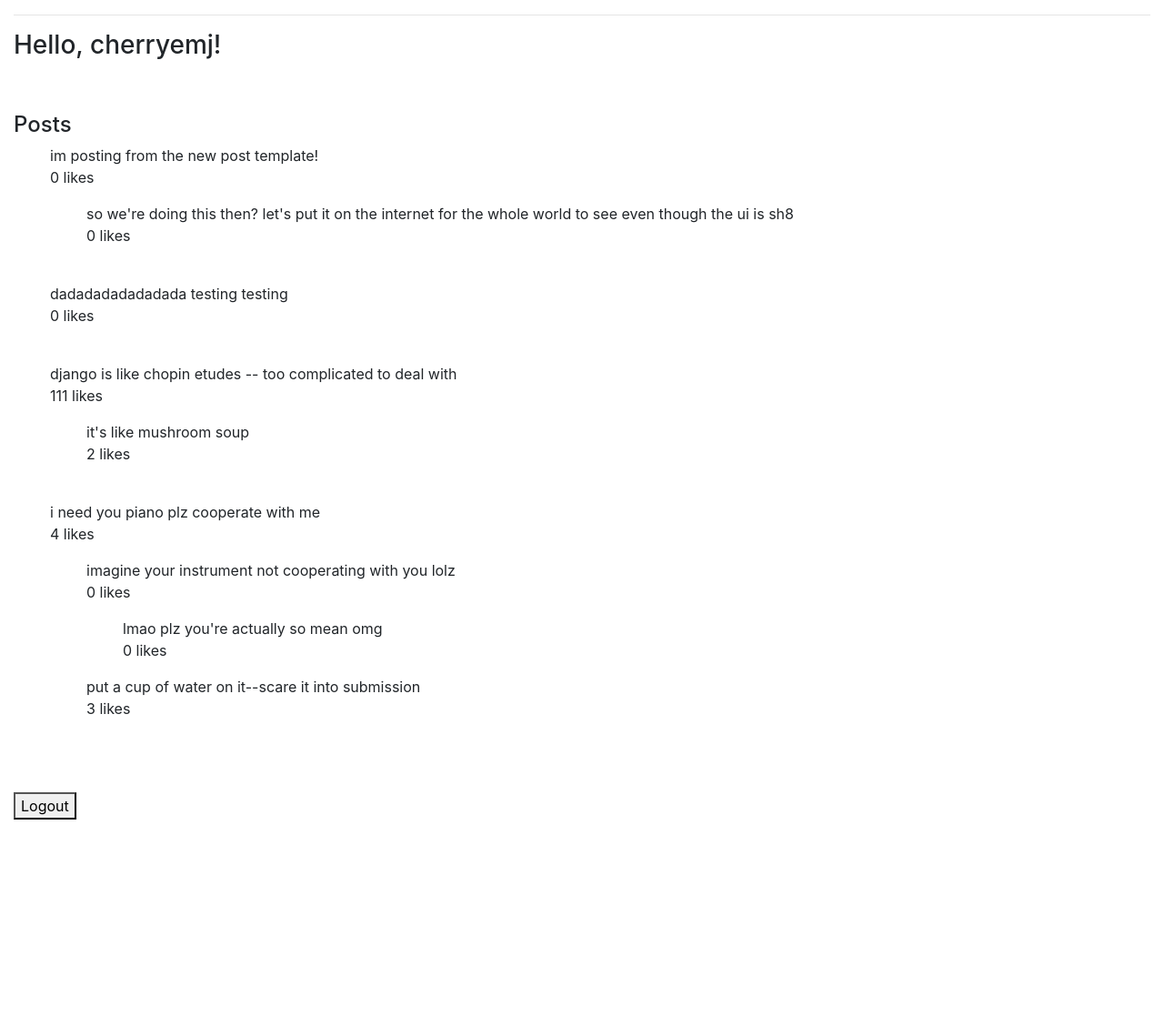
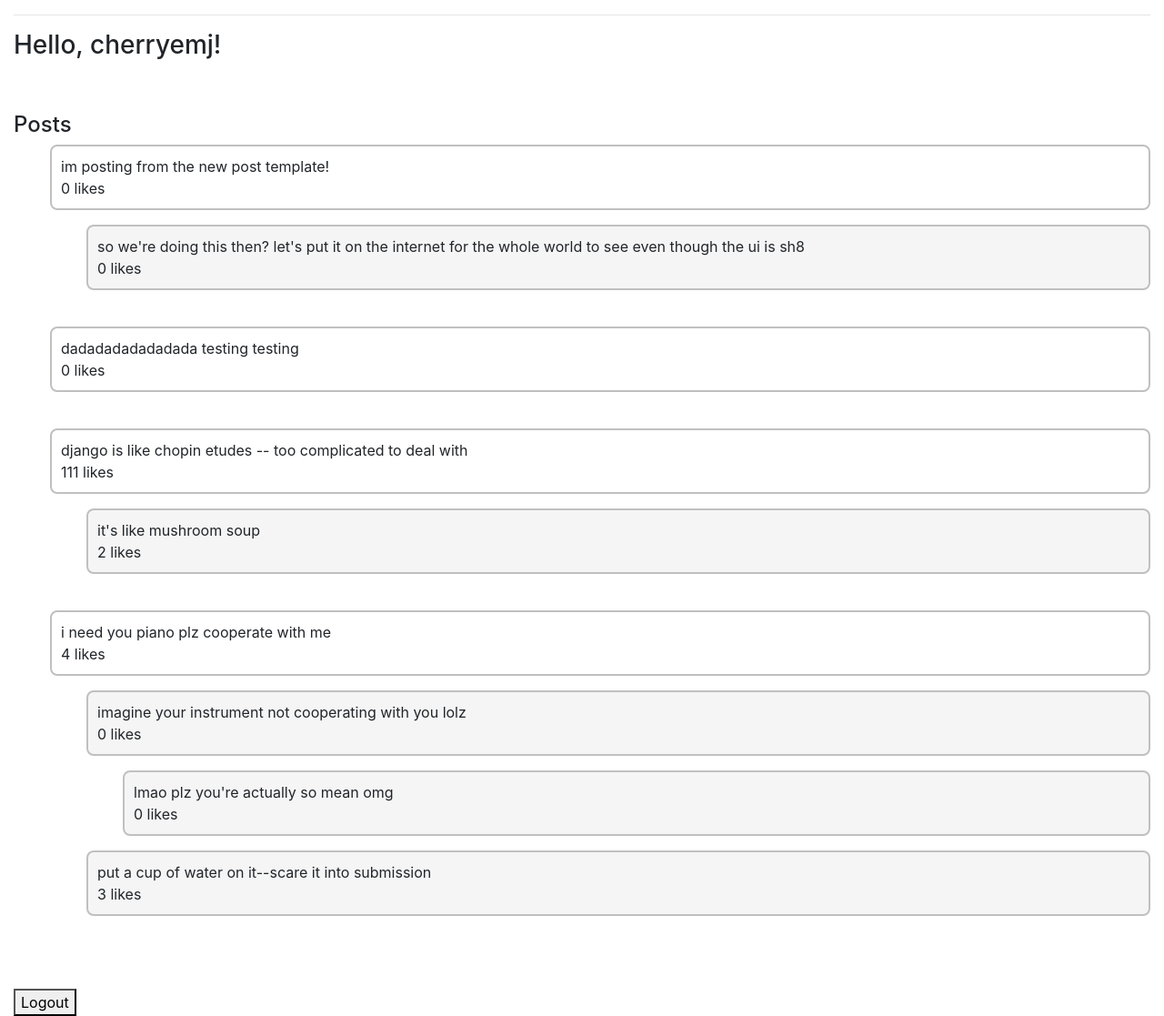
Before and after one commit to emma-l810/Social_Network, a Django app: page / in a window 1280 px wide. Shown: the part 81-1198 px from the top of the page at 91% size. Before the commit the page ends 982 px from the top, so only its background shows below. Run offline with Django 3.2, Linux system fonts and the light colour scheme; a user stored in the database is signed in; data comes from the database, SQL or seed files in the repository; both versions use the stored data as it was after the commit; some libraries are stand-ins or nearby versions.

Commit message:
css stylesheet works; added basic ui to post/comments

```diff
--- a/polls/static/polls/mystyles.css
+++ b/polls/static/polls/mystyles.css
@@ -1,4 +1,10 @@
+/* for the various posts/comments */
 p {
-  border: 2px silver;
+  border: 2px solid silver;
   border-radius: 8px;
+  padding:10px;
 }
+
+.comments {
+  background-color: whitesmoke;
+}
--- a/polls/templates/polls/index.html
+++ b/polls/templates/polls/index.html
@@ -24,6 +24,7 @@
     <!-- Latest compiled JavaScript -->
     <script src="https://maxcdn.bootstrapcdn.com/bootstrap/4.5.2/js/bootstrap.min.js"></script>
 
+    <!-- loads css stylesheet (note: if doesn't work, do findstatic or collectstatic) -->
     {% load static %}
     <link rel="stylesheet" href="{% static 'polls/mystyles.css' %}">
 
@@ -106,17 +107,17 @@
       <!-- the css doesn't work (neither the css file in the static sheet nor the inline comments) -->
       <ul>
         {% for post in alldata %}
-          <p style="border: 2px silver;border-radius: 8px;">{{post.text}} <br> {{post.likes}} likes</p>
+          <p>{{post.text}} <br> {{post.likes}} likes</p>
 
           <ul>
           <!-- loops through each comment of each post to display corresponding subcomments -->
           {% for comment in post.comments %}
-            <p style="border: 2px silver;border-radius: 8px;"> {{comment.text}} <br> {{comment.likes}} likes </p>
+            <p class="comments"> {{comment.text}} <br> {{comment.likes}} likes </p>
 
             <ul>
               <!-- loops for subcomments -->
               {% for subcomment in comment.subcomments %}
-                <p style="border: 2px silver;border-radius: 8px;"> {{subcomment.text}} <br> {{subcomment.likes}} likes </p>
+                <p class="comments"> {{subcomment.text}} <br> {{subcomment.likes}} likes </p>
               {% endfor %}
             </ul>
 
```
Also changed, not shown: db.sqlite3.
